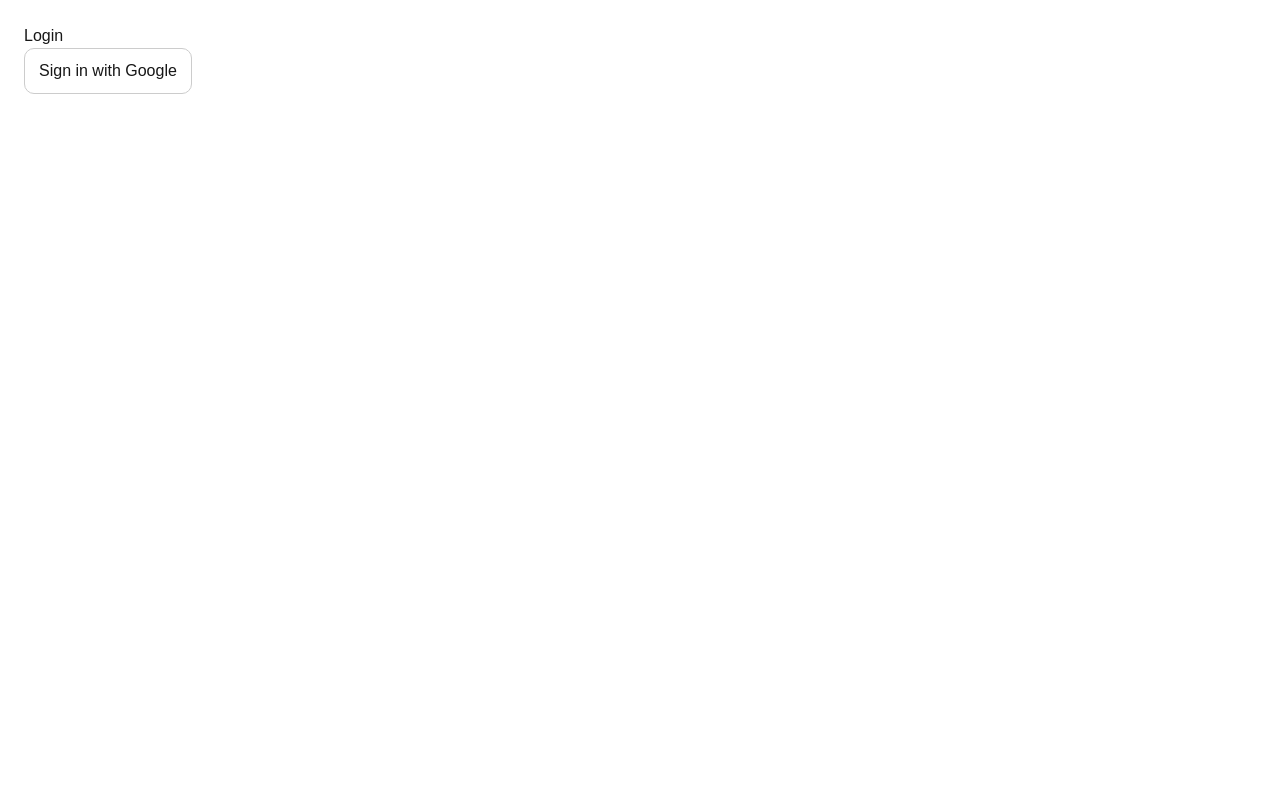
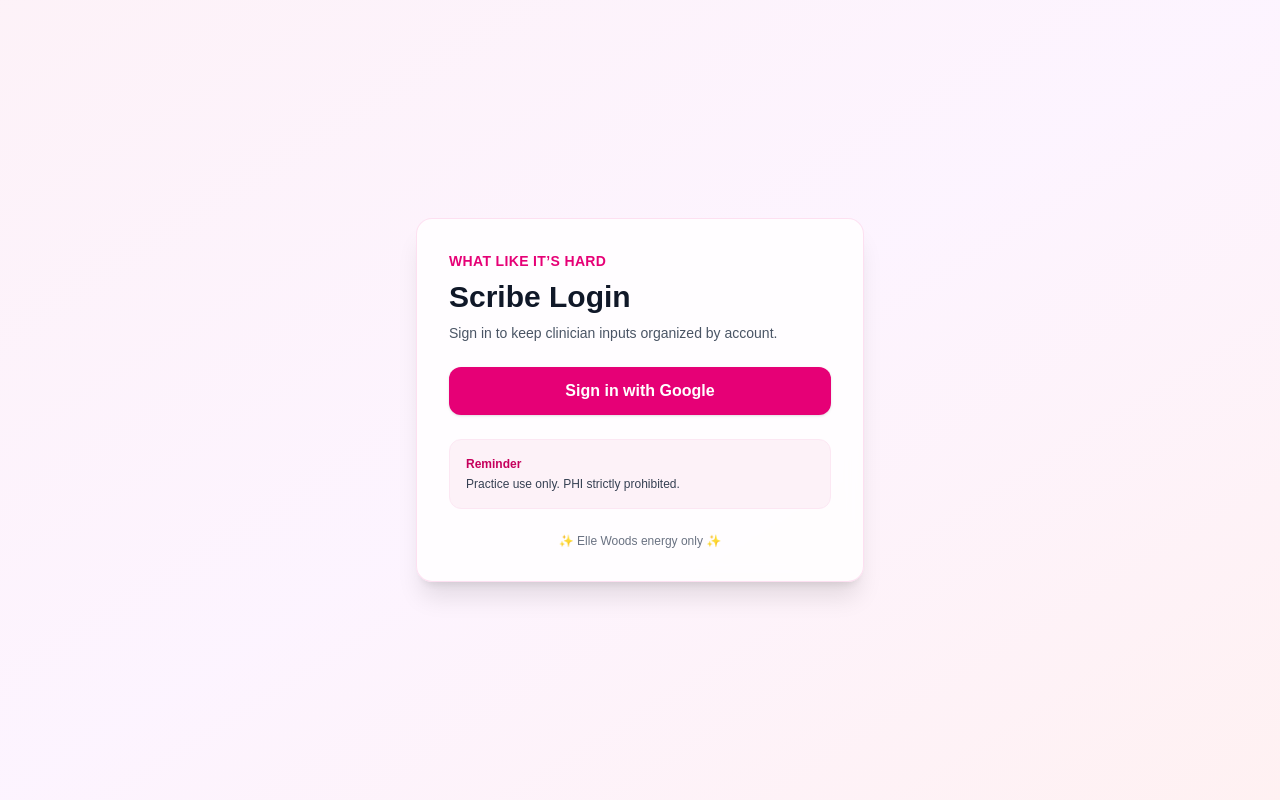
Before and after one commit to heatherrigney-glitch/psych-scribe, a Next.js app: page /login in a window 1280 px wide. Built offline with nearby package versions, Linux system fonts and the light colour scheme.

Commit message:
Protect scribe with middleware

```diff
--- a/app/login/page.tsx
+++ b/app/login/page.tsx
@@ -4,20 +4,36 @@ import { signIn } from "next-auth/react";
 
 export default function LoginPage() {
   return (
-    <div style={{ padding: 24 }}>
-      <h1>Login</h1>
+    <div className="min-h-screen bg-gradient-to-br from-pink-50 via-fuchsia-50 to-rose-50 flex items-center justify-center p-6">
+      <div className="w-full max-w-md rounded-2xl border border-pink-200/60 bg-white/80 backdrop-blur shadow-xl p-8">
+        <div className="mb-6">
+          <div className="text-sm font-semibold tracking-wide text-pink-600">
+            WHAT LIKE IT’S HARD
+          </div>
+          <h1 className="mt-2 text-3xl font-bold text-gray-900">
+            Scribe Login
+          </h1>
+          <p className="mt-2 text-sm text-gray-600">
+            Sign in to keep clinician inputs organized by account.
+          </p>
+        </div>
 
-      <button
-        onClick={() => signIn("google", { callbackUrl: "/scribe" })}
-        style={{
-          padding: "10px 14px",
-          borderRadius: 10,
-          border: "1px solid #ccc",
-          cursor: "pointer",
-        }}
-      >
-        Sign in with Google
-      </button>
+        <button
+          onClick={() => signIn("google", { callbackUrl: "/scribe" })}
+          className="w-full rounded-xl bg-pink-600 px-4 py-3 text-white font-semibold shadow hover:bg-pink-700 active:scale-[0.99] transition"
+        >
+          Sign in with Google
+        </button>
+
+        <div className="mt-6 rounded-xl border border-pink-100 bg-pink-50 p-4 text-xs text-gray-700">
+          <div className="font-semibold text-pink-700 mb-1">Reminder</div>
+          Practice use only. PHI strictly prohibited.
+        </div>
+
+        <div className="mt-6 text-center text-xs text-gray-500">
+          ✨ Elle Woods energy only ✨
+        </div>
+      </div>
     </div>
   );
 }
--- /dev/null
+++ b/middleware.ts
@@ -0,0 +1,22 @@
+import { NextResponse } from "next/server";
+import type { NextRequest } from "next/server";
+import { getToken } from "next-auth/jwt";
+
+export async function middleware(req: NextRequest) {
+  const token = await getToken({ req, secret: process.env.NEXTAUTH_SECRET });
+
+  // If not logged in, send to /login and remember where they wanted to go
+  if (!token) {
+    const url = req.nextUrl.clone();
+    url.pathname = "/login";
+    url.searchParams.set("callbackUrl", req.nextUrl.pathname);
+    return NextResponse.redirect(url);
+  }
+
+  return NextResponse.next();
+}
+
+// Only run middleware on these routes
+export const config = {
+  matcher: ["/scribe/:path*", "/admin/:path*"],
+};
```
